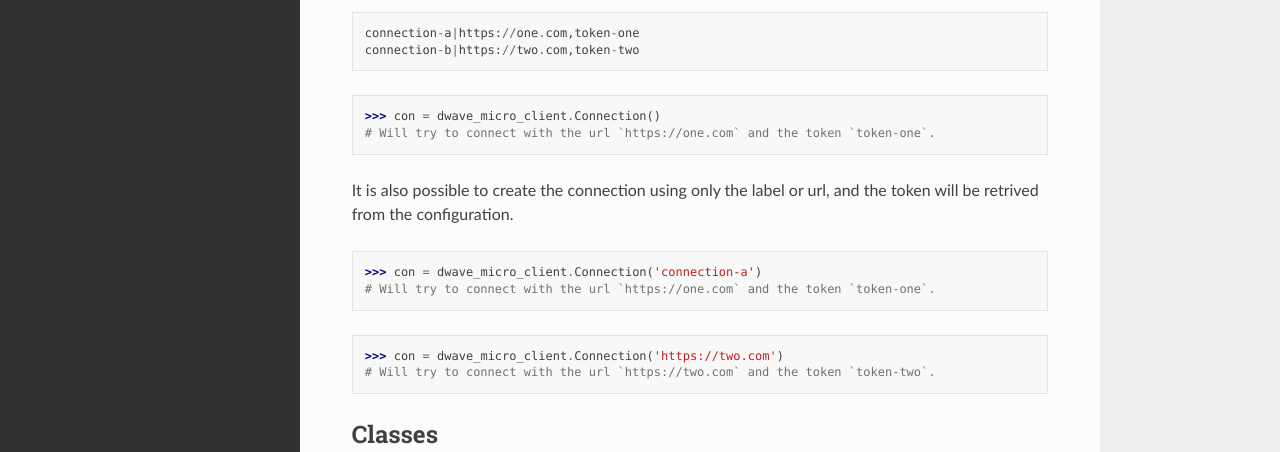
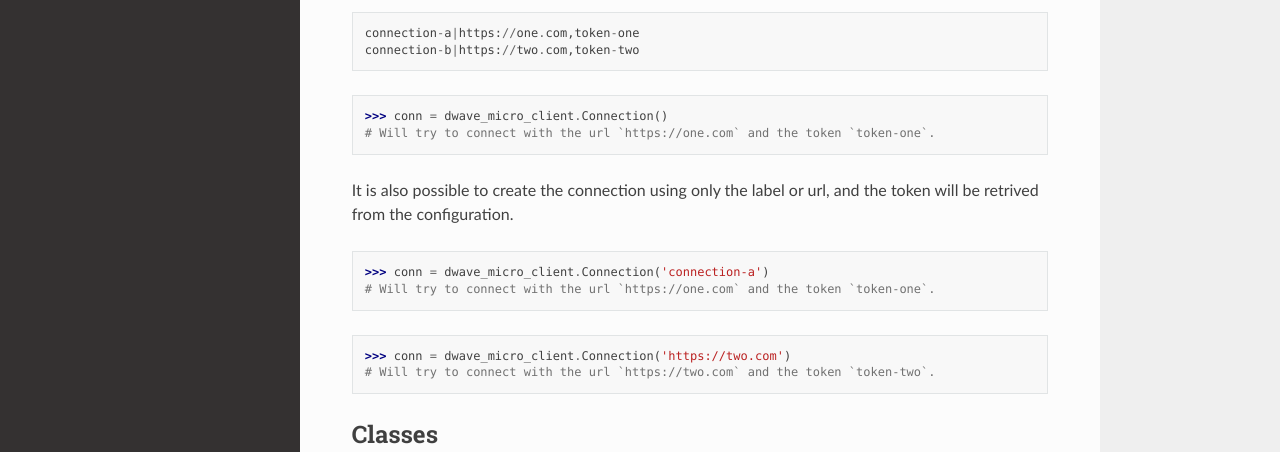
Before and after one commit to dwavesystems/dwave-cloud-client, a Sphinx documentation site: the page built from docs/index.rst, in a window 1280 px wide and 900 px high, scrolled down 539 px. Shown: the part 151-603 px from the top of the window. Built offline with Sphinx 7.4.7 and the Read the Docs theme 2.0.0, drawn with Linux system fonts in a browser that asks for light colours.

Commit message:
Minor docs update: use 'conn' consistently

```diff
--- a/docs/index.rst
+++ b/docs/index.rst
@@ -26,15 +26,15 @@ For the example, with the configuration file:
     connection-a|https://one.com,token-one
     connection-b|https://two.com,token-two
 
->>> con = dwave_micro_client.Connection()
+>>> conn = dwave_micro_client.Connection()
 # Will try to connect with the url `https://one.com` and the token `token-one`.
 
 It is also possible to create the connection using only the label or url, and the token will be retrived from the configuration.
 
->>> con = dwave_micro_client.Connection('connection-a')
+>>> conn = dwave_micro_client.Connection('connection-a')
 # Will try to connect with the url `https://one.com` and the token `token-one`.
 
->>> con = dwave_micro_client.Connection('https://two.com')
+>>> conn = dwave_micro_client.Connection('https://two.com')
 # Will try to connect with the url `https://two.com` and the token `token-two`.
 
 Classes
```
